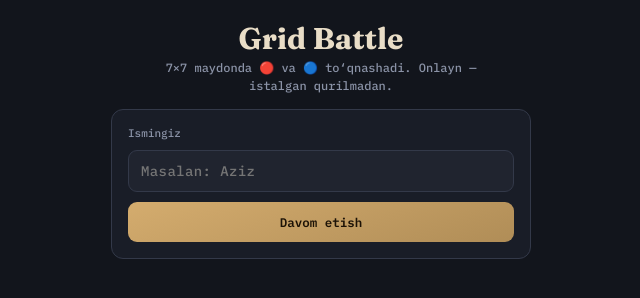
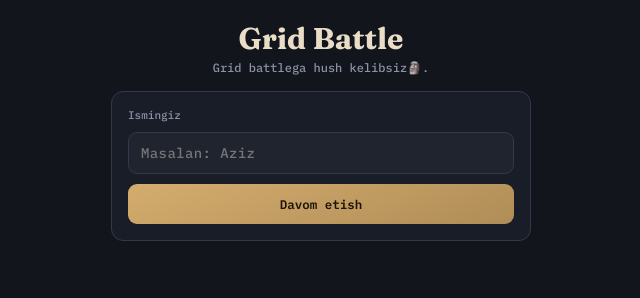
Before and after one commit to NABIYEVV463/GridBattlebot-v.01-, a plain HTML site: page public/index.html in a window 1280 px wide. Shown: the whole page, without its empty margins (319-959 px from the left). Drawn offline with Linux system fonts and the light colour scheme.

Commit message:
Update index.html

```diff
--- a/public/index.html
+++ b/public/index.html
@@ -15,7 +15,7 @@
   <!-- ===== LOBBY ===== -->
   <section id="screen-lobby" class="screen">
     <h1>Grid Battle</h1>
-    <div class="subtitle">7×7 maydonda 🔴 va 🔵 to‘qnashadi. Onlayn — istalgan qurilmadan.</div>
+    <div class="subtitle">Grid battlega hush kelibsiz🗿.</div>
 
     <div id="name-gate" class="card">
       <label class="lbl">Ismingiz</label>
```
